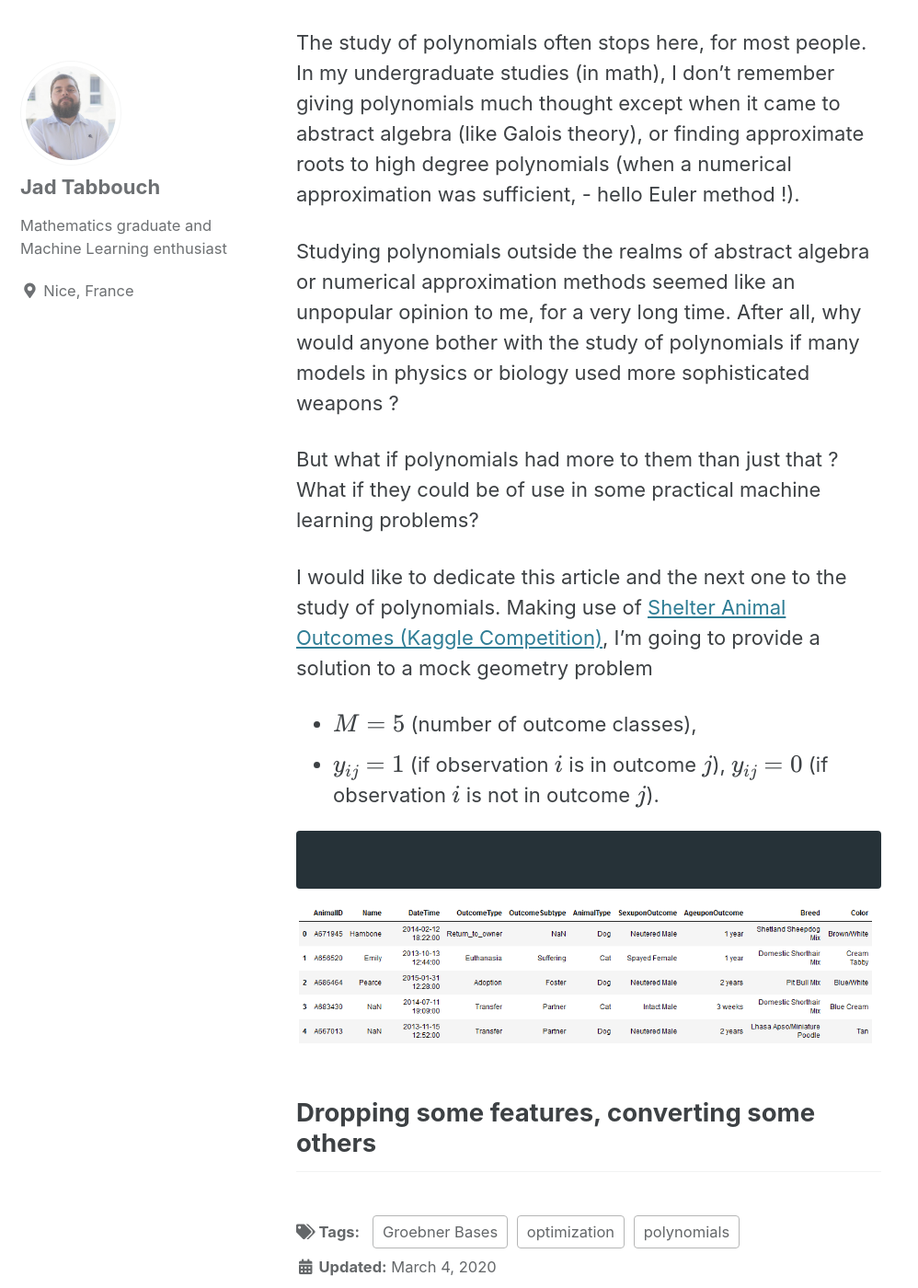
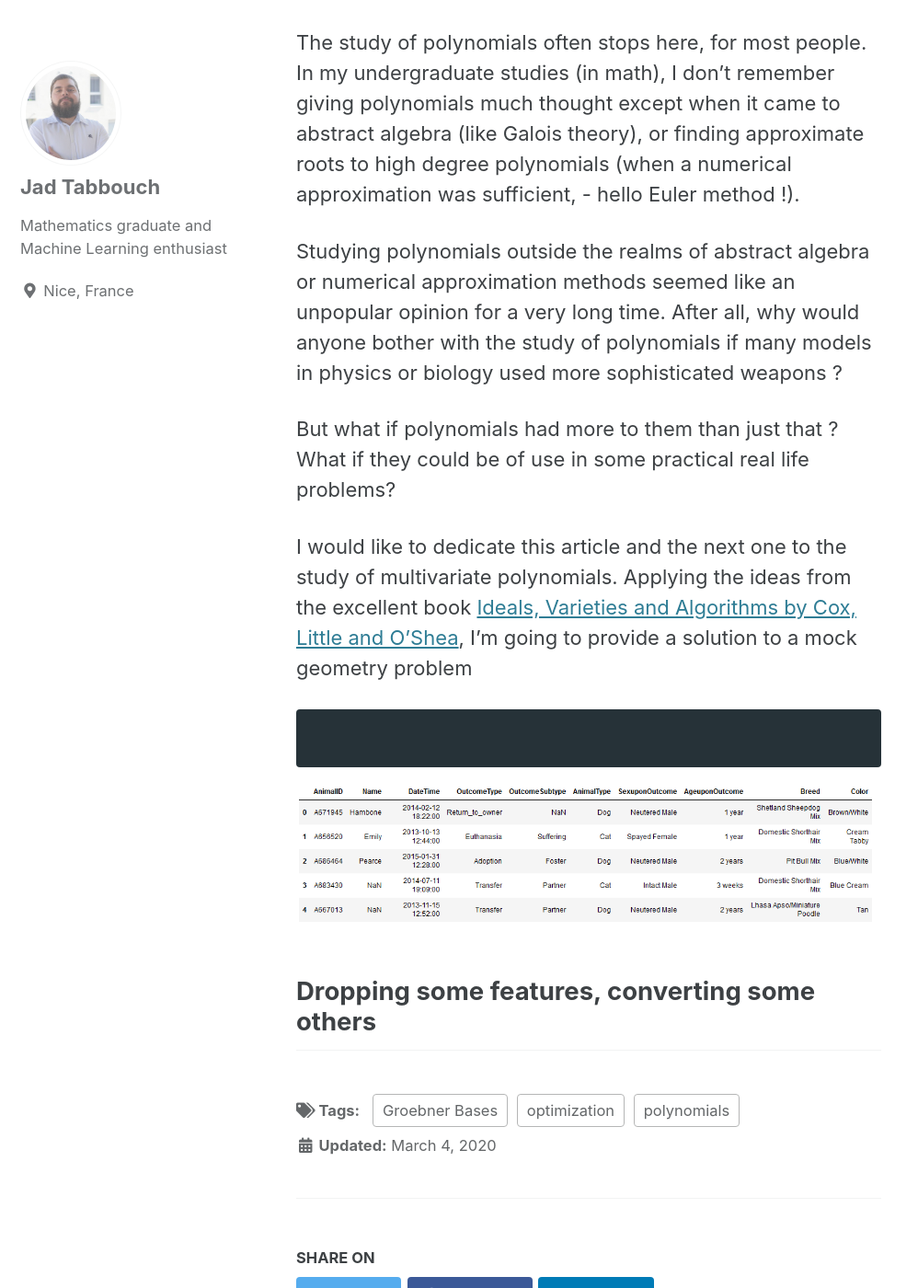
Before and after one commit to jad-tab/jad-tab.github.io, a Jekyll site: the page built from _posts/2020-03-04-Polynomial_Optimization1.md, in a window 1280 px wide and 1400 px high, scrolled down 615 px. Shown: the whole window at 92% size, without its empty margins (0-998 px from the left). Built offline with Jekyll 4.4.1, drawn with Linux system fonts in a browser that asks for light colours; cached includes are drawn as plain includes; formulas are drawn with MathJax 3.

Commit message:
Update 2020-03-04-Polynomial_Optimization1.md

```diff
--- a/_posts/2020-03-04-Polynomial_Optimization1.md
+++ b/_posts/2020-03-04-Polynomial_Optimization1.md
@@ -18,16 +18,13 @@ $$x_{1, 2} = \frac{-b \pm \sqrt{b^2 - 4ac}}{2a}$$
 
 The study of polynomials often stops here, for most people. In my undergraduate studies (in math), I don't remember giving polynomials much thought except when it came to abstract algebra (like Galois theory), or finding approximate roots to high degree polynomials (when a numerical approximation was sufficient, - hello Euler method !).
 
-Studying polynomials outside the realms of abstract algebra or numerical approximation methods seemed like an unpopular opinion to me, for a very long time. After all, why would anyone bother with the study of polynomials if many models in physics or biology used more sophisticated weapons ?
+Studying polynomials outside the realms of abstract algebra or numerical approximation methods seemed like an unpopular opinion for a very long time. After all, why would anyone bother with the study of polynomials if many models in physics or biology used more sophisticated weapons ?
 
-But what if polynomials had more to them than just that ? What if they could be of use in some practical machine learning problems?
+But what if polynomials had more to them than just that ? What if they could be of use in some practical real life problems?
 
-I would like to dedicate this article and the next one to the study of polynomials. Making use of [Shelter Animal Outcomes (Kaggle Competition)](https://www.kaggle.com/c/shelter-animal-outcomes/overview), I'm going to provide a solution to a mock geometry problem
+I would like to dedicate this article and the next one to the study of multivariate polynomials. Applying the ideas from the excellent book [Ideals, Varieties and Algorithms by Cox, Little and O'Shea](https://www.springer.com/gp/book/9783319167206), I'm going to provide a solution to a mock geometry problem
 
 
-
-* $$M = 5$$ (number of outcome classes),
-* $$y_{ij} = 1$$ (if observation $$i$$ is in outcome $$j$$), $$y_{ij} = 0$$ (if observation $$i$$ is not in outcome $$j$$).
 
 
 
```
